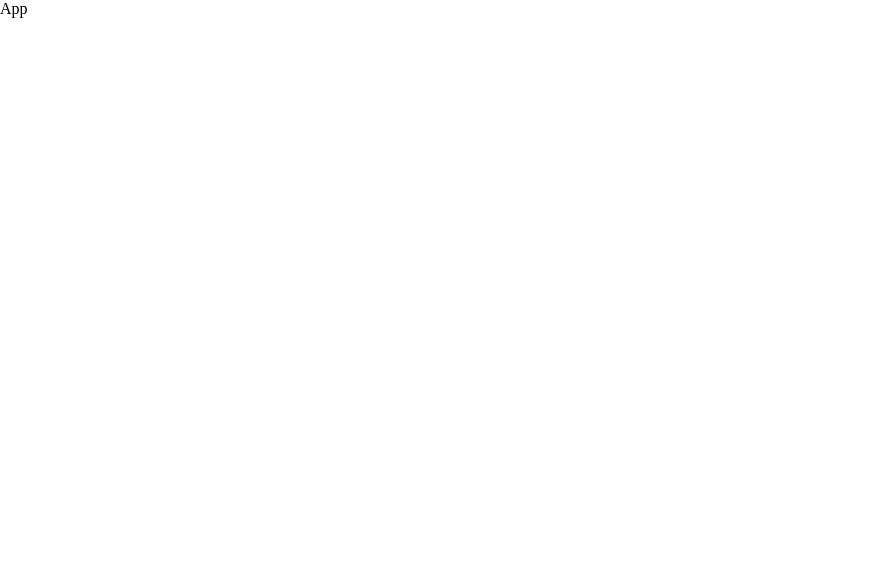
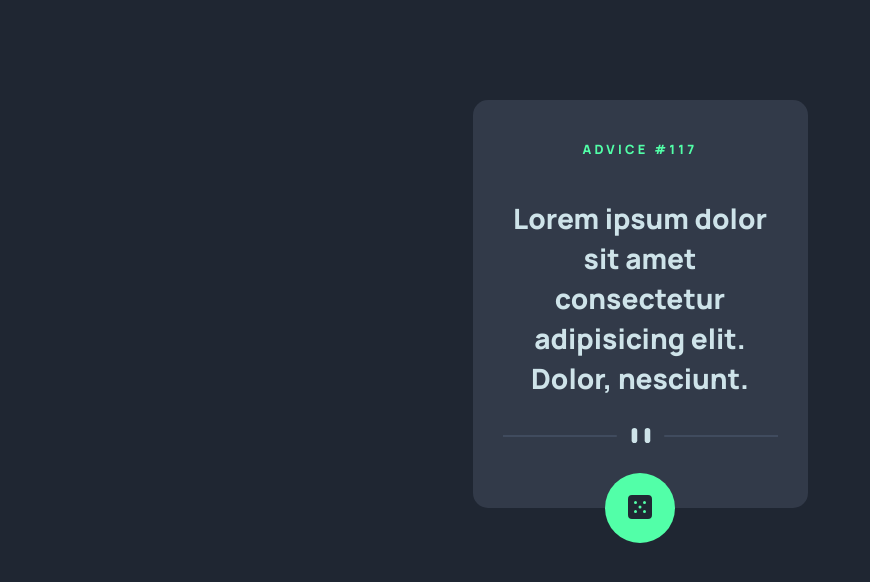
Before and after one commit to kujerocoding/advice-generator-app-main, a React (Vite) app: page / in a window 1280 px wide. Shown: the top 582 px of the page, without its empty margins (0-870 px from the left). Built offline with nearby package versions, Linux system fonts and the light colour scheme.

Commit message:
add elements and styles

```diff
--- a/src/App.css
+++ b/src/App.css
@@ -15,3 +15,61 @@
     padding: 0;
     box-sizing: border-box;
 }
+
+body{
+    display: flex;
+    justify-content: center;
+    min-height: 100vh;
+    background-color: var(--DARKBLUE);
+    font-family: var(--FF);
+    font-size: var(--FS);
+}
+
+.app--container{
+    margin-top: 100px;
+    max-width: 335px;
+    background-color: var(--DARKGRAYISHBLUE);
+    padding-inline: 30px;
+    border-radius: 15px;
+    text-align: center;
+    position: relative;
+}
+
+.quote--id{
+    color: var(--NEONGREEN);
+    text-transform: uppercase;
+    letter-spacing: .2rem;
+    font-size: .8rem;
+    padding-block: 40px;
+}
+
+.quote--text{
+    color: var(--LIGHTCYAN);
+    line-height: 2.5rem;
+}
+
+.quote--divider{
+    width: 100%;
+    height: 20px;
+    background-image: url("/src/assets/images/pattern-divider-mobile.svg");
+    background-repeat: no-repeat;
+    background-size: contain;
+    margin-top: 30px;
+    padding-bottom: 80px;
+}
+
+button{
+    all: unset;
+    background-color: var(--NEONGREEN);
+    width: 70px;
+    height: 70px;
+    border-radius: 50%;
+    position: absolute;
+    bottom: -35px;
+    left: calc(50% - 35px);
+    cursor: pointer;
+}
+
+button:hover{
+    box-shadow: 0px 0px 30px var(--NEONGREEN);
+}
--- a/src/App.jsx
+++ b/src/App.jsx
@@ -3,8 +3,15 @@ import './App.css'
 
 const App = () => {
   return (
-    <div>
-      App
+    <div className='app--container'>
+      <div className='quote--container'>
+        <p className='quote--id'>Advice #117</p>
+        <p className='quote--text'>Lorem ipsum dolor sit amet consectetur adipisicing elit. Dolor, nesciunt.</p>
+        <div className='quote--divider'></div>
+        <button>
+          <img src="/src/assets/images/icon-dice.svg" alt="" />
+        </button>
+      </div>
     </div>
   )
 }
```
